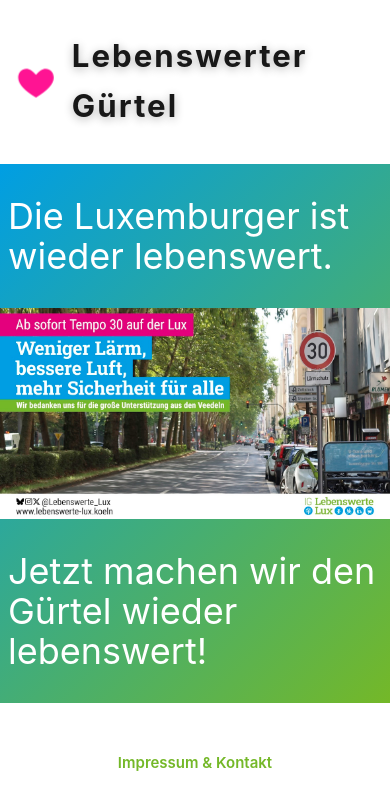
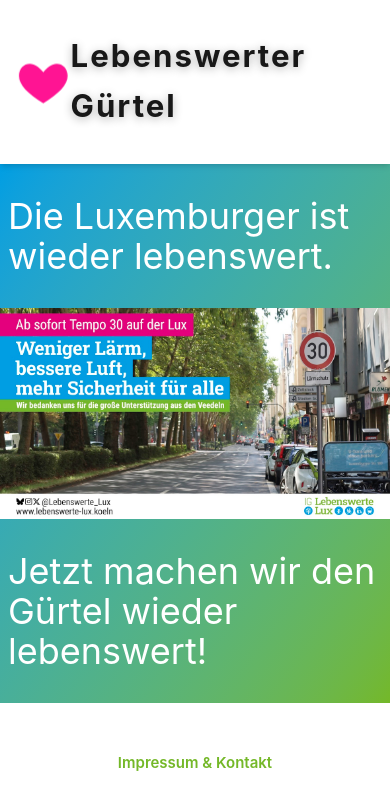
Before and after one commit to FL0R1AN84/lebenswerter-guertel, a Vue app: page / in a window 390 px wide. Shown: the top 810 px of the page. Built offline with nearby package versions, Linux system fonts and the light colour scheme.

Commit message:
refactor: use tailwind

```diff
--- a/package.json
+++ b/package.json
@@ -1,6 +1,6 @@
 {
   "name": "lebenswerter-guertel",
-  "version": "1.0.3",
+  "version": "1.1.0",
   "private": true,
   "type": "module",
   "scripts": {
--- a/src/components/HeaderNavigation.vue
+++ b/src/components/HeaderNavigation.vue
@@ -5,18 +5,13 @@ import WebsiteTitle from '@/components/WebsiteTitle.vue'
 
 <template>
   <router-link to="/">
-    <header class="bg-center">
-      <IconAnimation class="pl-4 md:pl-0" />
-      <WebsiteTitle class="pl-4 md:pl-0" />
+    <header
+      class="sticky top-0 z-50 flex items-center justify-center bg-white dark:bg-[#181818] shadow-md py-8 pl-4 md:pl-0"
+    >
+      <IconAnimation />
+      <WebsiteTitle />
     </header>
   </router-link>
 </template>
 
-<style scoped>
-header {
-  display: flex;
-  align-items: center;
-  justify-content: center;
-  padding: 2rem 0;
-}
-</style>
+<style scoped></style>
--- a/src/views/HomeView.vue
+++ b/src/views/HomeView.vue
@@ -4,7 +4,9 @@ import HeaderNavigation from '@/components/HeaderNavigation.vue'
 
 <template>
   <HeaderNavigation />
-  <main class="main">
+  <main
+    class="flex flex-col items-center justify-center bg-gradient-to-br from-[#009ee3] to-[#74b828]"
+  >
     <div>
       <h2 class="text-4xl font-bold text-white py-8 pl-2 lg:pl-0">
         Die Luxemburger ist wieder lebenswert.
@@ -20,12 +22,4 @@ import HeaderNavigation from '@/components/HeaderNavigation.vue'
   </main>
 </template>
 
-<style scoped>
-.main {
-  display: flex;
-  flex-direction: column;
-  align-items: center;
-  justify-content: center;
-  background: linear-gradient(135deg, #009ee3 0%, #74b828 100%);
-}
-</style>
+<style scoped></style>
```
